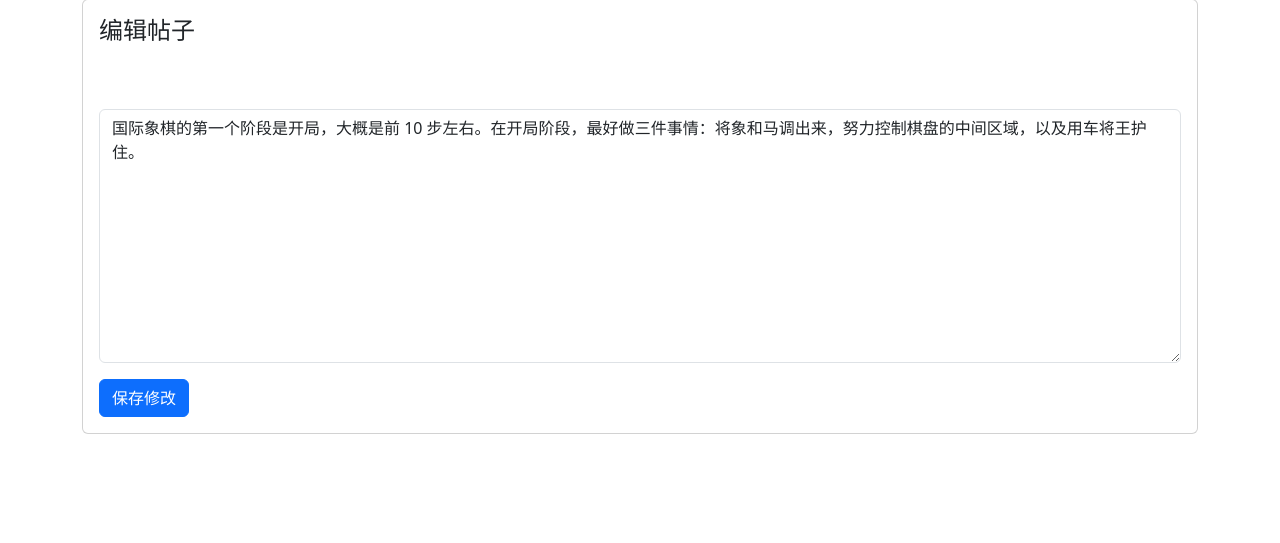
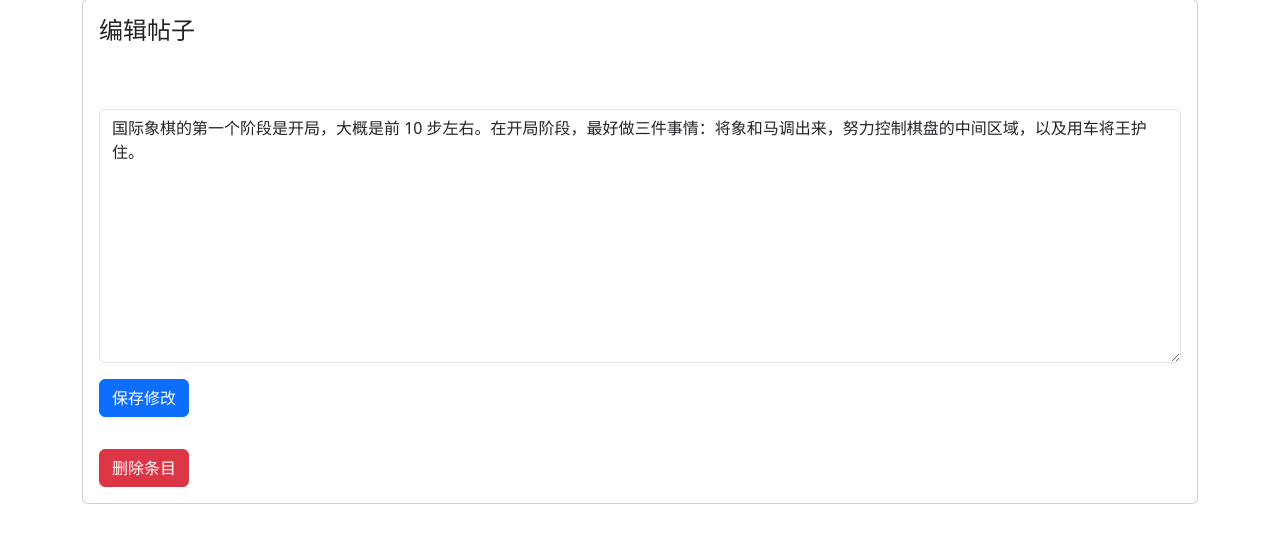
Before and after one commit to simuleite/Django-Learning-Forum, a Django app: page /edit_entry/1/ in a window 1280 px wide. Shown: the part 191-734 px from the top of the page. Run offline with Django 5.2, Linux system fonts and the light colour scheme; a user stored in the database is signed in; data comes from the database, SQL or seed files in the repository; both versions use the stored data as it was after the commit; some libraries are stand-ins or nearby versions.

Commit message:
add delete entry

```diff
--- a/learning_logs/templates/learning_logs/edit_entry.html
+++ b/learning_logs/templates/learning_logs/edit_entry.html
@@ -13,13 +13,19 @@
 
   <div class="card">
     <h4 class="card-body">编辑帖子</h4>
+      <form class="card-body" action="{% url 'learning_logs:edit_entry' entry.id %}" method='post'>
+        {% csrf_token %}
+        {% bootstrap_form form %}
+        <!-- {{ form.as_div }} -->
+        <button class="btn btn-primary" name="submit">保存修改</button>
+      </form>
+      <form  class="card-body"
+        action="{% url 'learning_logs:delete_entry' entry.id %}"
+        onsubmit="return confirm('确定要删除帖子吗？')">
+          {% csrf_token %}
+          <button class="btn btn-danger" type="submit">删除条目</button>
+      </form>
 
-    <form class="card-body" action="{% url 'learning_logs:edit_entry' entry.id %}" method='post'>
-      {% csrf_token %}
-      {% bootstrap_form form %}
-      <!-- {{ form.as_div }} -->
-      <button class="btn btn-primary" name="submit">保存修改</button>
-    </form>
   </div>
 
 
--- a/learning_logs/urls.py
+++ b/learning_logs/urls.py
@@ -18,4 +18,6 @@ urlpatterns = [ # 包含在App learning_logs中请求的网页
     path('new_entry/<int:topic_id>/', views.new_entry, name='new_entry'),
     # 用于用户编辑帖子的页面
     path('edit_entry/<int:entry_id>/', views.edit_entry, name='edit_entry'),
+    # 用于用户删除帖子的页面
+    path('delete_entry/<int:entry_id>/', views.delete_entry, name='delete_entry'),
 ]
--- a/learning_logs/views.py
+++ b/learning_logs/views.py
@@ -98,3 +98,15 @@ def edit_entry(request, entry_id):
 
     context = {'entry': entry, 'topic': topic, 'form': form}
     return render(request, 'learning_logs/edit_entry.html', context)
+
+@login_required
+def delete_entry(request, entry_id):
+    """删除现有entry"""
+    entry = Entry.objects.get(id=entry_id)
+    topic = entry.topic
+
+    if entry.owner != request.user:
+        raise Http404
+
+    entry.delete()
+    return redirect('learning_logs:topic', topic_id=topic.id)
```
Also changed, not shown: db.sqlite3.
